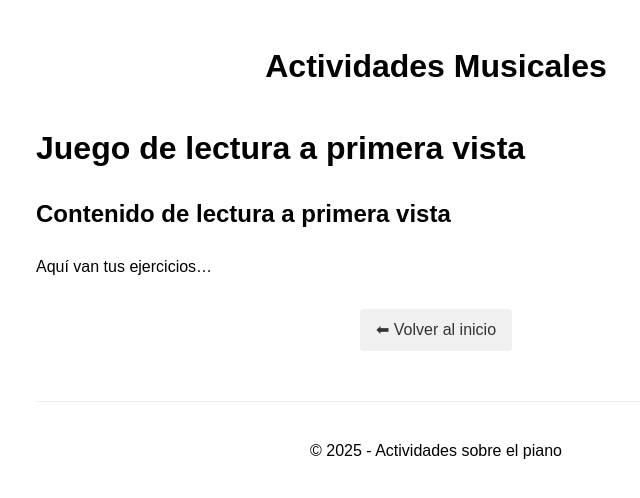
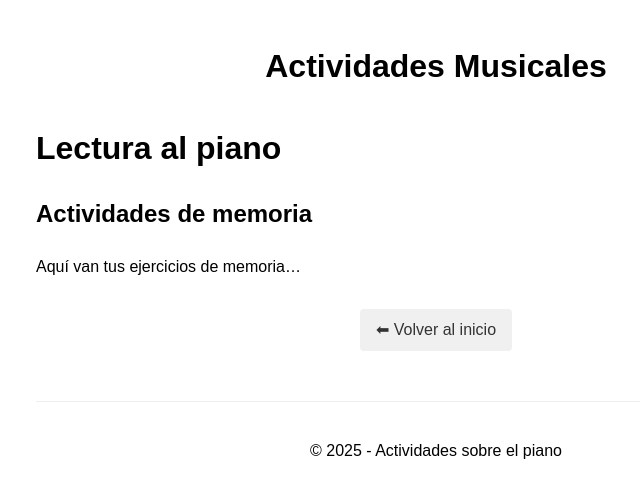
Before and after one commit to AlvaroBuitrago/88_teclas, a Jekyll site: the page built from juego-memoria.md, in a window 1280 px wide. Shown: the top 498 px of the page, without its empty margins (204-844 px from the left). Built offline with Jekyll 4.4.1, drawn with Linux system fonts in a browser that asks for light colours.

Commit message:
Update juego-memoria.md

```diff
--- a/juego-memoria.md
+++ b/juego-memoria.md
@@ -1,12 +1,12 @@
 ---
 layout: default
-title: Lectura a Primera Vista
+title: Juego de memoria
 ---
 
-# Juego de lectura a primera vista  <!-- Espacio después del # -->
+# Lectura al piano
 
-## Contenido de lectura a primera vista
+## Actividades de memoria
 
-Aquí van tus ejercicios...
+Aquí van tus ejercicios de memoria...
 
 {% include back-button.html %}
```
